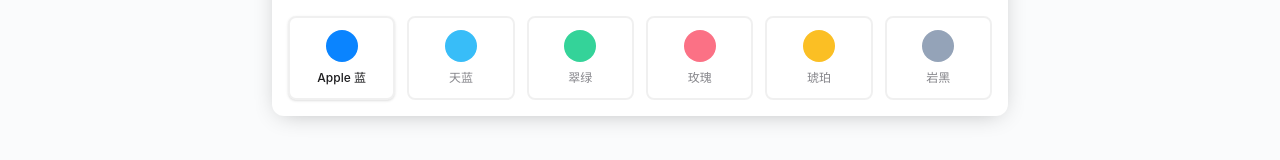
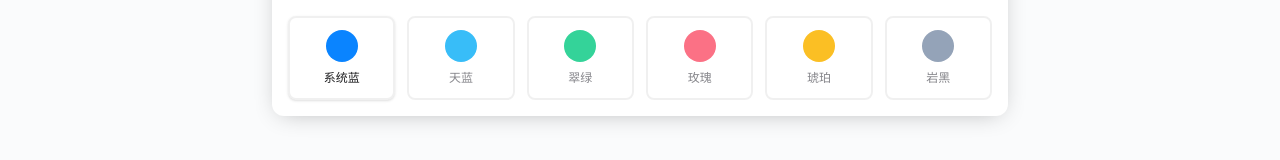
Before and after one commit to Yuyayun/LLLabc_character_card_edit, a React (Vite) app: page /#/settings in a window 1280 px wide. Shown: the part 381-541 px from the top of the page. Built offline with nearby package versions, Linux system fonts and the light colour scheme.

Commit message:
清理注释文字

```diff
--- a/src/components/layout/ThemeProvider.tsx
+++ b/src/components/layout/ThemeProvider.tsx
@@ -12,7 +12,7 @@ interface AccentDef {
 
 export const accentDefs: Record<AccentColor, AccentDef> = {
   indigo: {
-    label: "Apple 蓝",
+    label: "系统蓝",
     light: { primary: "#007AFF", ring: "rgba(0, 122, 255, 0.3)" },
     dark: { primary: "#0A84FF", ring: "rgba(10, 132, 255, 0.3)" },
   },
--- a/src/index.css
+++ b/src/index.css
@@ -26,7 +26,7 @@
   --color-ring: var(--ring);
 }
 
-/* ========== Apple Style 主题变量 ========== */
+/* ========== 主题变量 ========== */
 :root {
   --background: #f5f5f7;
   --foreground: #1d1d1f;
@@ -95,7 +95,7 @@ body {
   -moz-osx-font-smoothing: grayscale;
 }
 
-/* ========== Apple 风格覆写 ========== */
+/* ========== 风格覆写 ========== */
 
 /* 卡片悬浮阴影 */
 .bg-card {
```
Also changed, not shown: 1 other file (tests, documents, lock files or other folders).
